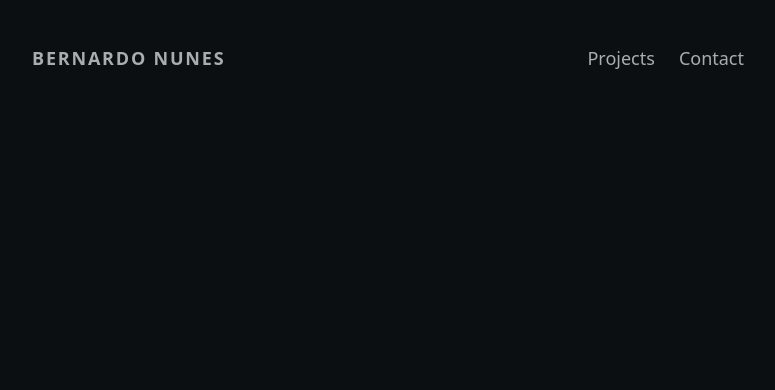
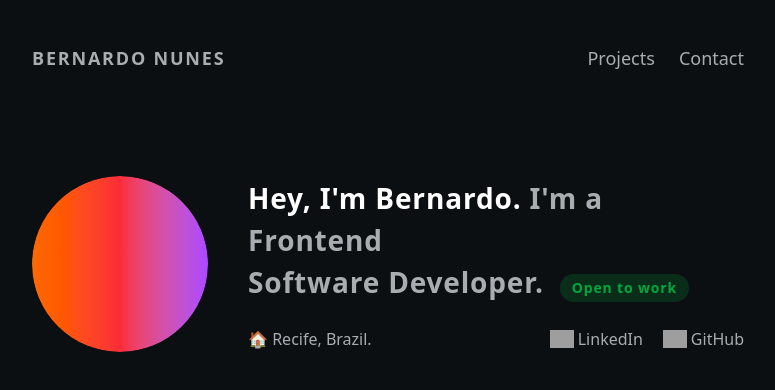
Before and after one commit to bernardomnunes/portfolio, a React (Vite) app: page / in a window 1280 px wide. Shown: the top 390 px of the page, without its empty margins (252-1027 px from the left). Built offline with nearby package versions, Linux system fonts and the light colour scheme; grey boxes are pictures that could not be loaded.

Commit message:
feat: add Hero

```diff
--- a/src/App.tsx
+++ b/src/App.tsx
@@ -1,10 +1,12 @@
 import { Header } from "./components/Header";
+import { Hero } from "./components/Hero";
 
 export function App() {
   return (
     <div className="bg-[#0c0f11] antialiased h-screen w-screen">
       <div className="mx-auto max-w-[47.5rem] p-6 font-roboto">
         <Header />
+        <Hero />
       </div>
     </div>
   );
--- /dev/null
+++ b/src/components/Hero.tsx
@@ -0,0 +1,57 @@
+export function Hero() {
+  return (
+    <div className="pb-20 pt-16 flex items-center gap-10 max-md:flex-col max-md:text-center">
+      {/* Image */}
+      <div className="relative w-44 h-44 min-w-44 min-h-44 rounded-full overflow-hidden">
+        <div className="absolute inset-0 bg-gradient-to-r from-orange-500 via-red-500 to-purple-500 rounded-full p-1">
+          <div className="w-full h-full bg-dark-bg rounded-full">
+            <img src="" alt="" />
+          </div>
+        </div>
+      </div>
+
+      {/* Content */}
+      <div className="flex flex-col items-start gap-6">
+        <h1 className="text-[#a8adb2] font-bold text-[28px] tracking-[0.03em] relative">
+          <span className="text-white">Hey, I'm Bernardo. </span>
+          I'm a Frontend
+          <br />
+          Software Developer.
+          <div className="bg-green-600/20 ml-4 whitespace-nowrap text-green-600 hover:bg-green-500/20 text-sm px-3 py-1 rounded-full inline-block hover:text-green-500">
+            Open to work
+          </div>
+        </h1>
+
+        <div className="w-full flex items-center justify-between max-md:flex-col max-md:gap-3">
+          <span className="text-[#a8adb2] whitespace-nowrap hover:text-white">
+            🏠 Recife, Brazil.
+          </span>
+
+          <div className="w-full flex items-center justify-end max-md:justify-center gap-5 text-base text-[#a8adb2]">
+            <a
+              href="https://www.linkedin.com/in/bernardo-meneses-nunes/"
+              className="flex gap-1 items-center hover:text-white "
+            >
+              <img
+                src="https://www.stefantopalovic.com/linkedin-icon.svg"
+                width={24}
+                height={24}
+                alt="linkedIn image"
+              />
+              LinkedIn
+            </a>
+            <a href="" className="flex gap-1 items-center hover:text-white">
+              <img
+                src="https://www.stefantopalovic.com/github-icon.svg"
+                width={24}
+                height={24}
+                alt="github image"
+              />
+              GitHub
+            </a>
+          </div>
+        </div>
+      </div>
+    </div>
+  );
+}
--- a/src/components/ui/dialog.tsx
+++ b/src/components/ui/dialog.tsx
@@ -1,31 +1,31 @@
-import * as React from "react"
-import * as DialogPrimitive from "@radix-ui/react-dialog"
-import { XIcon } from "lucide-react"
+import * as React from "react";
+import * as DialogPrimitive from "@radix-ui/react-dialog";
+import { XIcon } from "lucide-react";
 
-import { cn } from "@/lib/utils"
+import { cn } from "@/lib/utils";
 
 function Dialog({
   ...props
 }: React.ComponentProps<typeof DialogPrimitive.Root>) {
-  return <DialogPrimitive.Root data-slot="dialog" {...props} />
+  return <DialogPrimitive.Root data-slot="dialog" {...props} />;
 }
 
 function DialogTrigger({
   ...props
 }: React.ComponentProps<typeof DialogPrimitive.Trigger>) {
-  return <DialogPrimitive.Trigger data-slot="dialog-trigger" {...props} />
+  return <DialogPrimitive.Trigger data-slot="dialog-trigger" {...props} />;
 }
 
 function DialogPortal({
   ...props
 }: React.ComponentProps<typeof DialogPrimitive.Portal>) {
-  return <DialogPrimitive.Portal data-slot="dialog-portal" {...props} />
+  return <DialogPrimitive.Portal data-slot="dialog-portal" {...props} />;
 }
 
 function DialogClose({
   ...props
 }: React.ComponentProps<typeof DialogPrimitive.Close>) {
-  return <DialogPrimitive.Close data-slot="dialog-close" {...props} />
+  return <DialogPrimitive.Close data-slot="dialog-close" {...props} />;
 }
 
 function DialogOverlay({
@@ -41,7 +41,7 @@ function DialogOverlay({
       )}
       {...props}
     />
-  )
+  );
 }
 
 function DialogContent({
@@ -50,7 +50,7 @@ function DialogContent({
   showCloseButton = true,
   ...props
 }: React.ComponentProps<typeof DialogPrimitive.Content> & {
-  showCloseButton?: boolean
+  showCloseButton?: boolean;
 }) {
   return (
     <DialogPortal data-slot="dialog-portal">
@@ -67,7 +67,7 @@ function DialogContent({
         {showCloseButton && (
           <DialogPrimitive.Close
             data-slot="dialog-close"
-            className="ring-offset-background focus:ring-ring data-[state=open]:bg-accent data-[state=open]:text-muted-foreground absolute top-4 right-4 rounded-xs opacity-70 transition-opacity hover:opacity-100 focus:ring-2 focus:ring-offset-2 focus:outline-hidden disabled:pointer-events-none [&_svg]:pointer-events-none [&_svg]:shrink-0 [&_svg:not([class*='size-'])]:size-4"
+            className="ring-offset-background focus:ring-ring data-[state=open]:bg-accent data-[state=open]:text-muted-foreground absolute top-4 right-4 rounded-xs opacity-70 transition-opacity hover:opacity-100 focus:ring-2 focus:ring-offset-2 focus:outline-hidden disabled:pointer-events-none [&_svg]:pointer-events-none [&_svg]:shrink-0 [&_svg:not([class*='size-'])]:size-5"
           >
             <XIcon />
             <span className="sr-only">Close</span>
@@ -75,7 +75,7 @@ function DialogContent({
         )}
       </DialogPrimitive.Content>
     </DialogPortal>
-  )
+  );
 }
 
 function DialogHeader({ className, ...props }: React.ComponentProps<"div">) {
@@ -85,7 +85,7 @@ function DialogHeader({ className, ...props }: React.ComponentProps<"div">) {
       className={cn("flex flex-col gap-2 text-center sm:text-left", className)}
       {...props}
     />
-  )
+  );
 }
 
 function DialogFooter({ className, ...props }: React.ComponentProps<"div">) {
@@ -98,7 +98,7 @@ function DialogFooter({ className, ...props }: React.ComponentProps<"div">) {
       )}
       {...props}
     />
-  )
+  );
 }
 
 function DialogTitle({
@@ -111,7 +111,7 @@ function DialogTitle({
       className={cn("text-lg leading-none font-semibold", className)}
       {...props}
     />
-  )
+  );
 }
 
 function DialogDescription({
@@ -124,7 +124,7 @@ function DialogDescription({
       className={cn("text-muted-foreground text-sm", className)}
       {...props}
     />
-  )
+  );
 }
 
 export {
@@ -138,4 +138,4 @@ export {
   DialogPortal,
   DialogTitle,
   DialogTrigger,
-}
+};
```
